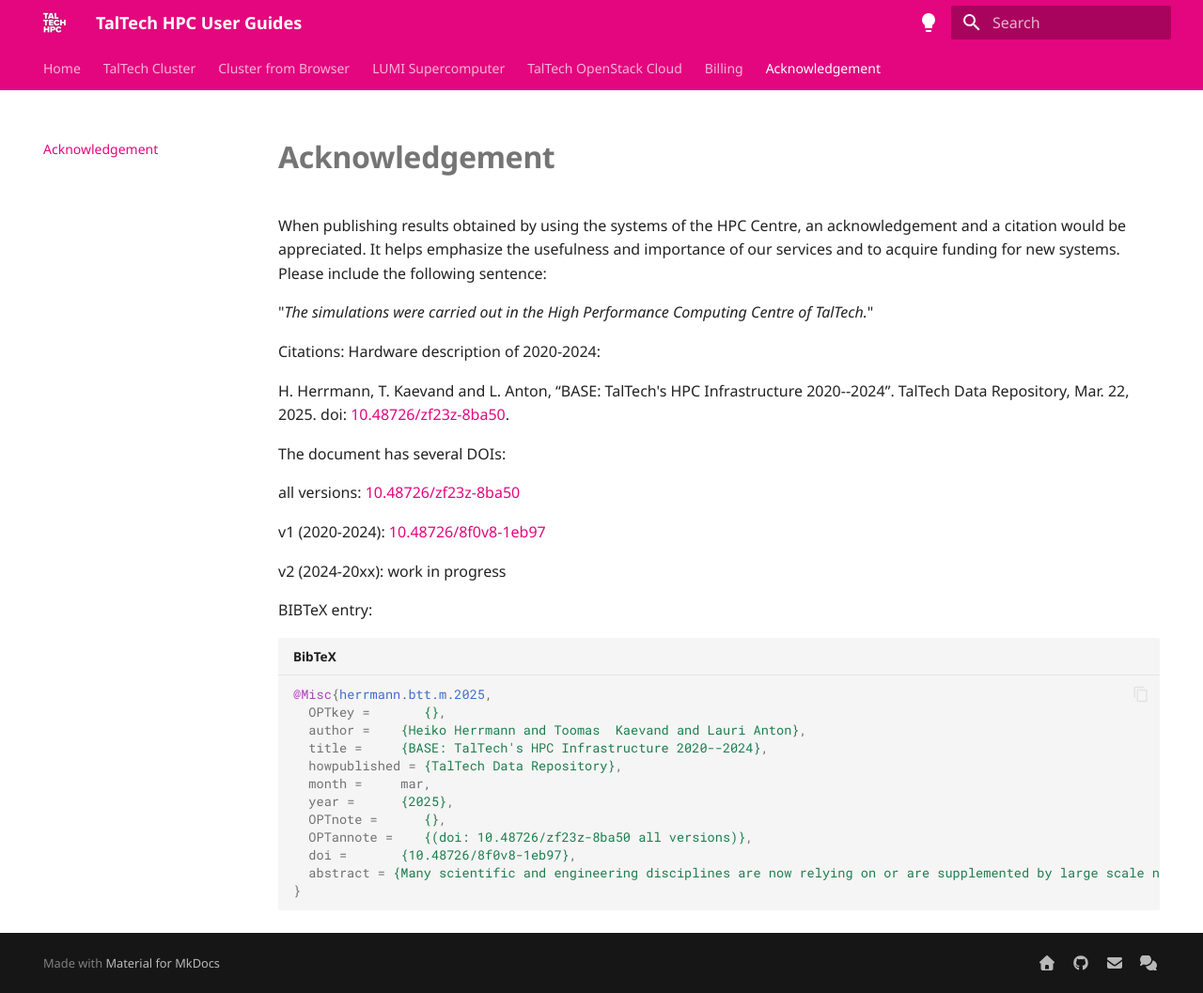
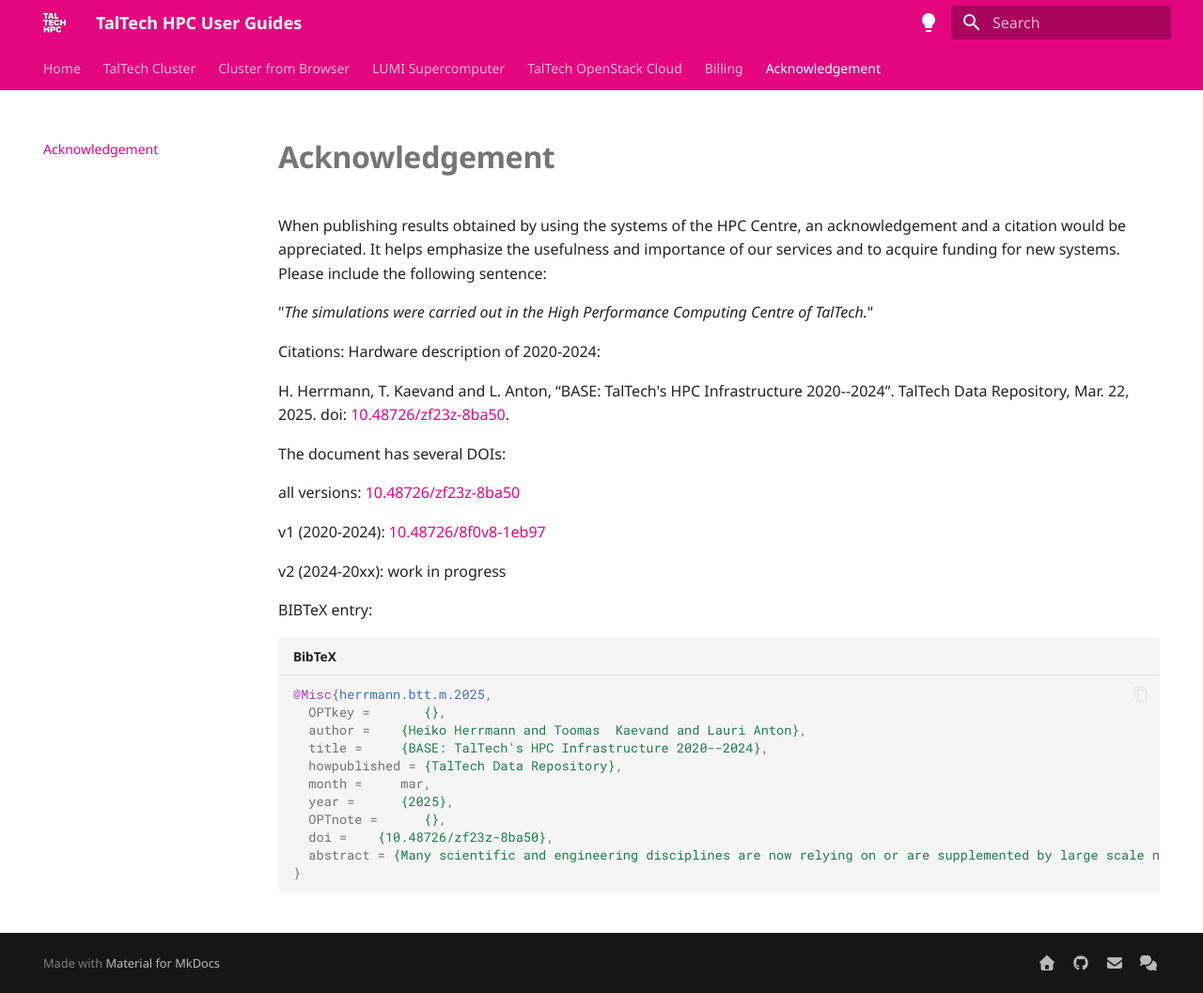
Before and after one commit to TalTech-HPC-Centre/user-guides-source, an MkDocs documentation site: the page built from docs/acknowledgement.md, in a window 1280 px wide and 1057 px high. Shown: the whole window at 94% size. Built offline with MkDocs 1.6.1 and Material for MkDocs 9.7.7, drawn with Linux system fonts in a browser that asks for light colours; comment, search, counter and statistics services are not loaded.

Commit message:
updated DOI in bibtex block
	modified:   acknowledgement.md

````diff
--- a/docs/acknowledgement.md
+++ b/docs/acknowledgement.md
@@ -30,8 +30,7 @@
   month =     mar,
   year =      {2025},
   OPTnote =      {},
-  OPTannote =    {(doi: 10.48726/zf23z-8ba50 all versions)},
-  doi =       {10.48726/8f0v8-1eb97},
+  doi =    {10.48726/zf23z-8ba50},
   abstract = {Many scientific and engineering disciplines are now relying on or are supplemented by large scale numerical simulations or data analysis. These fields include physics, chemistry, CFD, climate and ocean modeling, pollution transport, virus spreading, building modeling and training for deep learning and big data analysis. This requires access to suitable high performace, high throughput or parallel computing environments.\\  Some of these fields can largely benefit from data parallel architectures like GPUs, others are better suited for regular CPUs.\\  TalTech's HPC center provides a heterogeneous environment suitable for diverse applications.}
 }
 ```
````
